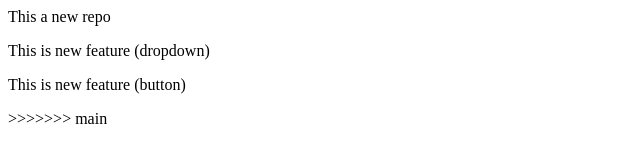
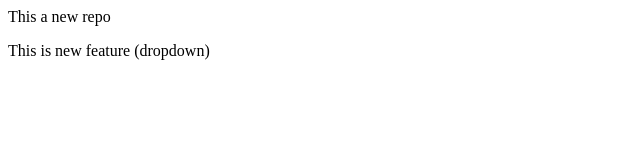
Before and after one commit to karankumarmahalik/Local-repo, a plain HTML site: page index.html in a window 1280 px wide. Shown: the whole page, without its empty margins (0-640 px from the left). Drawn offline with Linux system fonts and the light colour scheme.

Commit message:
delete button

```diff
--- a/index.html
+++ b/index.html
@@ -1,3 +1,2 @@
 <p>This a new repo</p>
 <p>This is new feature (dropdown)</p>
-<p>This is new feature (button)</p>>>>>>>> main
```
